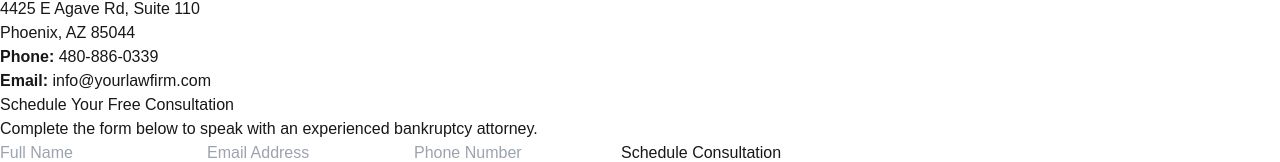
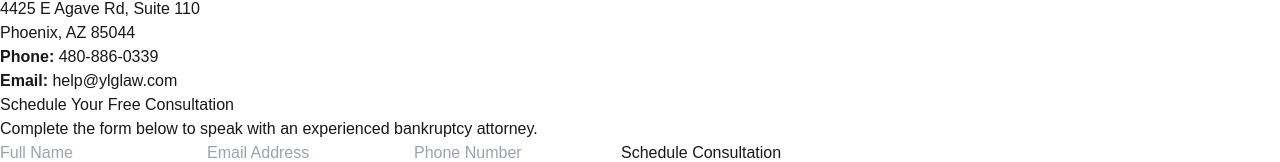
Before and after one commit to caseyy2003/next.js-az-gyr-bksite, a Next.js app: page /contact in a window 1280 px wide. Shown: the part 267-429 px from the top of the page. Built offline with nearby package versions, Linux system fonts and the light colour scheme.

Commit message:
updated email in contact page

```diff
--- a/src/app/contact/page.tsx
+++ b/src/app/contact/page.tsx
@@ -35,7 +35,7 @@ const ContactPage = () => {
           <p>4425 E Agave Rd, Suite 110</p>
           <p>Phoenix, AZ 85044</p>
           <p className="mt-4"><strong>Phone:</strong> <a href="tel:+14808860339" className="text-blue-600 hover:underline">480-886-0339</a></p>
-          <p><strong>Email:</strong> <a href="mailto:info@yourlawfirm.com" className="text-blue-600 hover:underline">info@yourlawfirm.com</a></p>
+          <p><strong>Email:</strong> <a href="mailto:help@ylglaw.com" className="text-blue-600 hover:underline">help@ylglaw.com</a></p>
         </div>
 
         {/* Contact Form */}
```
